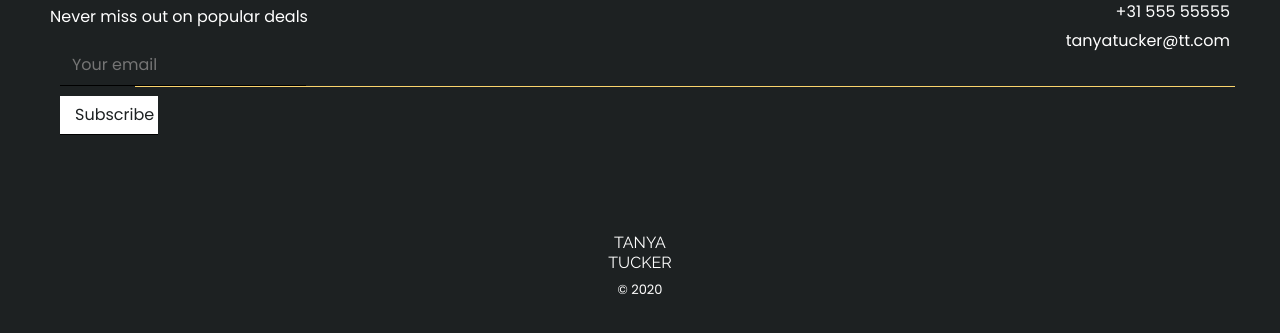
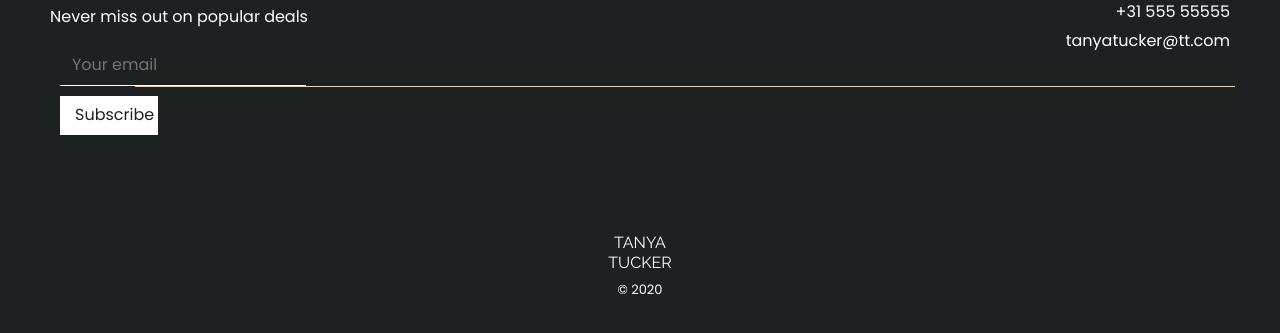
Before and after one commit to DamilareRichard/PhotographyHNG-Contact-Form, a plain HTML site: page index.html in a window 1280 px wide. Shown: the part 1249-1582 px from the top of the page. Drawn offline with nearby package versions, Linux system fonts and the light colour scheme.

Commit message:
PhotographyHNG

```diff
--- a/styles.css
+++ b/styles.css
@@ -210,7 +210,7 @@ textarea {
 	background-color: transparent;
 	width: 20%;
 	border: none;
-	border-bottom: 1px solid #000;
+	border-bottom: 1px solid #fff;
 	margin: 10px;
 	color: #FFF;
 	outline: none;
```
